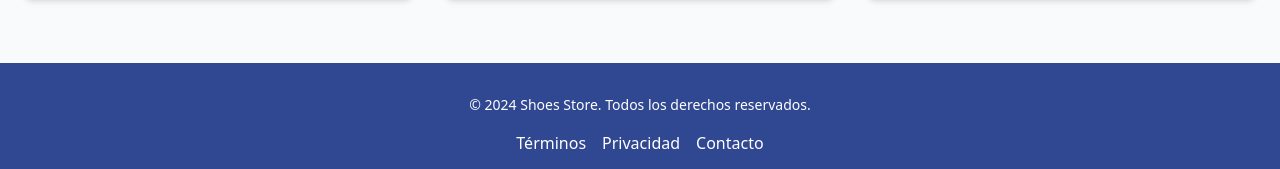
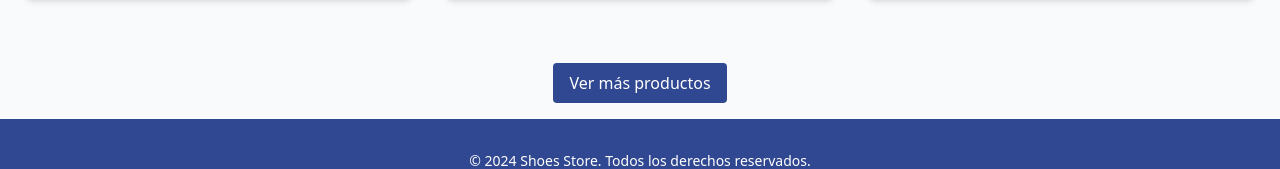
Before and after one commit to WaDiaz24/shoes, an Angular app: page / in a window 1280 px wide. Shown: the part 861-1030 px from the top of the page. Built offline with nearby package versions, Linux system fonts and the light colour scheme.

Commit message:
Se implemento un boton para que navegue a la pagina donde están todos los productos.

```diff
--- a/src/app/app/pages/home/home.component.html
+++ b/src/app/app/pages/home/home.component.html
@@ -51,4 +51,11 @@
       </div>
     </div>
   </section>
+
+  <div class="flex flex-col items-center">
+    <button routerLink="/products" class="bg-primary text-white py-2 px-4 rounded hover:bg-blue-800 w-30 mx-auto mb-4">
+      Ver más productos
+    </button>
+  </div>
+
 </div>
--- a/src/app/app/pages/home/home.component.ts
+++ b/src/app/app/pages/home/home.component.ts
@@ -1,9 +1,10 @@
 import { Component } from '@angular/core';
+import { RouterLink } from '@angular/router';
 
 @Component({
   selector: 'app-home',
   standalone: true,
-  imports: [],
+  imports: [RouterLink],
   templateUrl: './home.component.html',
   styleUrl: './home.component.css'
 })
```
